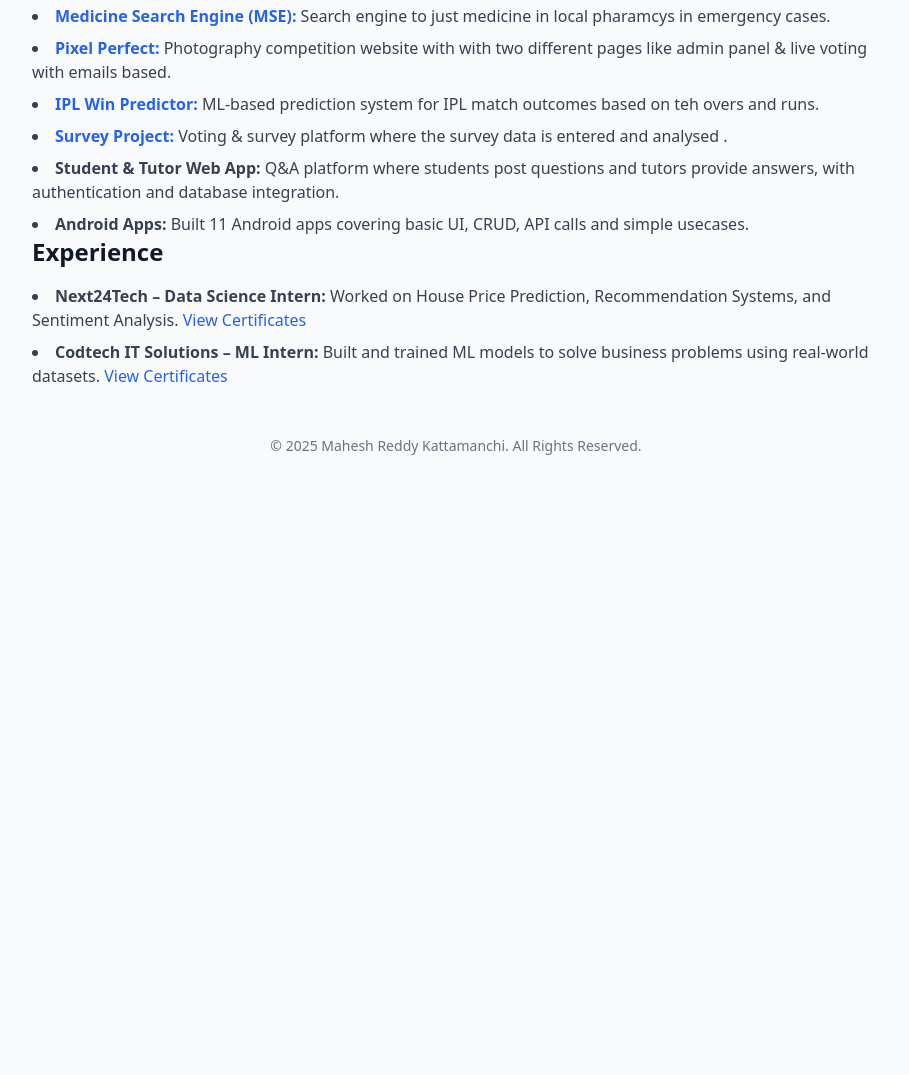
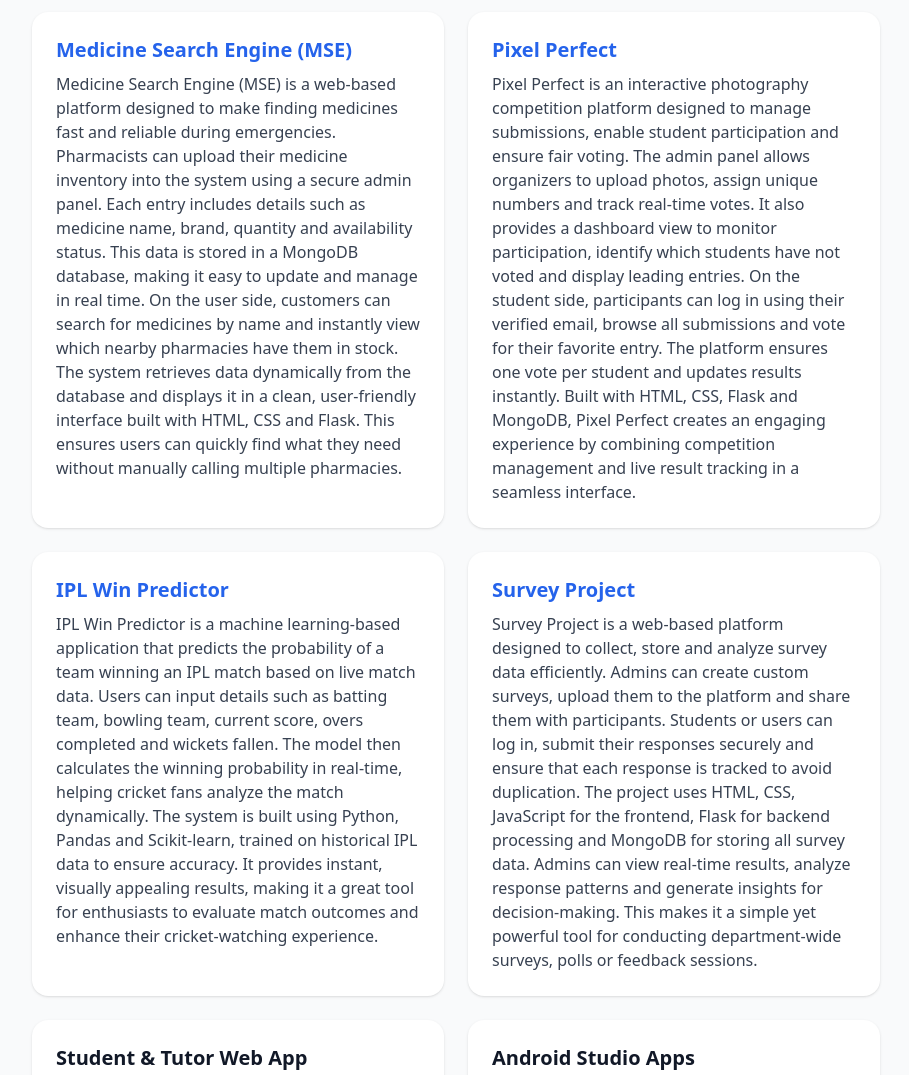
Before and after one commit to kmaheshreddie-tech/my-portfolio, a plain HTML site: page index.html in a window 1280 px wide. Shown: the part 1138-2213 px from the top of the page, without its empty margins (184-1093 px from the left). Before the commit the page ends 1618 px from the top, so only its background shows below. Drawn offline with nearby package versions, Linux system fonts and the light colour scheme.

Commit message:
Add files via upload

```diff
--- a/index.html
+++ b/index.html
@@ -57,7 +57,7 @@
 
   <p class="text-gray-700 leading-relaxed text-justify">
     I have successfully completed internships at <strong>Next24Tech</strong> (Data Science) and <strong>Codetech IT Solutions</strong> (Machine Learning),
-    where I worked on real-world projects involving data analytics, predictive modeling, and AI-based solutions.
+    where I worked on real-world projects involving data analytics, predictive modeling and AI-based solutions.
     My internship certificates and offer letters are available for verification.
   </p>
 </section>
@@ -87,23 +87,81 @@
     </section>
 
     <!-- Projects Section -->
-    <section id="projects">
-      <h2 class="text-2xl font-bold mb-4">Projects</h2>
-      <ul class="list-disc list-inside space-y-2 text-gray-700">
-        <li><a href="https://github.com/kmaheshreddie-tech/MSE.git" class="text-blue-600 hover:underline" target="_blank"><strong>Medicine Search Engine (MSE):</strong></a> Search engine to just medicine in local pharamcys in emergency cases.</li>
-        <li><a href="https://github.com/kmaheshreddie-tech/pixel-Perfect.git" class="text-blue-600 hover:underline" target="_blank"><strong>Pixel Perfect:</strong></a> Photography competition website with with two different pages like admin panel & live voting with emails based.</li>
-        <li><a href="https://github.com/kmaheshreddie-tech/IPL-win-predector-.git" class="text-blue-600 hover:underline" target="_blank"><strong>IPL Win Predictor:</strong></a> ML-based prediction system for IPL match outcomes based on teh overs and runs.</li>
-        <li><a href="https://github.com/kmaheshreddie-tech/Survey-project-.git" class="text-blue-600 hover:underline" target="_blank"><strong>Survey Project:</strong></a> Voting & survey platform where the survey data is entered and analysed .</li>
-        <li><strong>Student & Tutor Web App:</strong> Q&A platform where students post questions and tutors provide answers, with authentication and database integration.</li>
-        <li><strong>Android Apps:</strong> Built 11 Android apps covering basic UI, CRUD, API calls and simple usecases.</li>
-      </ul>
-    </section>
+<section id="projects" class="max-w-5xl mx-auto">
+  <h2 class="text-2xl font-bold mb-6 text-center">Projects</h2>
+
+  <div class="grid md:grid-cols-2 gap-6">
+    <!-- MSE Project -->
+    <div class="bg-white p-6 rounded-2xl shadow hover:shadow-lg transition">
+      <h3 class="text-xl font-semibold mb-2">
+        <a href="https://github.com/kmaheshreddie-tech/MSE.git" target="_blank" class="text-blue-600 hover:underline">Medicine Search Engine (MSE)</a>
+      </h3>
+      <p class="text-gray-700">
+       Medicine Search Engine (MSE) is a web-based platform designed to make finding medicines fast and reliable during emergencies. Pharmacists can upload their medicine inventory into the system using a secure admin panel. Each entry includes details such as medicine name, brand, quantity and availability status. This data is stored in a MongoDB database, making it easy to update and manage in real time.
+
+On the user side, customers can search for medicines by name and instantly view which nearby pharmacies have them in stock. The system retrieves data dynamically from the database and displays it in a clean, user-friendly interface built with HTML, CSS and Flask. This ensures users can quickly find what they need without manually calling multiple pharmacies.
+      </p>
+    </div>
+
+    <!-- Pixel Perfect -->
+    <div class="bg-white p-6 rounded-2xl shadow hover:shadow-lg transition">
+      <h3 class="text-xl font-semibold mb-2">
+        <a href="https://github.com/kmaheshreddie-tech/pixel-Perfect.git" target="_blank" class="text-blue-600 hover:underline">Pixel Perfect</a>
+      </h3>
+      <p class="text-gray-700">
+     Pixel Perfect is an interactive photography competition platform designed to manage submissions, enable student participation and ensure fair voting. The admin panel allows organizers to upload photos, assign unique numbers and track real-time votes. It also provides a dashboard view to monitor participation, identify which students have not voted and display leading entries.
+
+On the student side, participants can log in using their verified email, browse all submissions and vote for their favorite entry. The platform ensures one vote per student and updates results instantly. Built with HTML, CSS, Flask and MongoDB, Pixel Perfect creates an engaging experience by combining competition management and live result tracking in a seamless interface.
+      </p>
+    </div>
+
+    <!-- IPL Win Predictor -->
+    <div class="bg-white p-6 rounded-2xl shadow hover:shadow-lg transition">
+      <h3 class="text-xl font-semibold mb-2">
+        <a href="https://github.com/kmaheshreddie-tech/IPL-win-predector-.git" target="_blank" class="text-blue-600 hover:underline">IPL Win Predictor</a>
+      </h3>
+      <p class="text-gray-700">
+IPL Win Predictor is a machine learning-based application that predicts the probability of a team winning an IPL match based on live match data. Users can input details such as batting team, bowling team, current score, overs completed and wickets fallen. The model then calculates the winning probability in real-time, helping cricket fans analyze the match dynamically.
+
+The system is built using Python, Pandas and Scikit-learn, trained on historical IPL data to ensure accuracy. It provides instant, visually appealing results, making it a great tool for enthusiasts to evaluate match outcomes and enhance their cricket-watching experience.      </p>
+    </div>
+
+    <!-- Survey Project -->
+    <div class="bg-white p-6 rounded-2xl shadow hover:shadow-lg transition">
+      <h3 class="text-xl font-semibold mb-2">
+        <a href="https://github.com/kmaheshreddie-tech/Survey-project-.git" target="_blank" class="text-blue-600 hover:underline">Survey Project</a>
+      </h3>
+      <p class="text-gray-700">
+Survey Project is a web-based platform designed to collect, store and analyze survey data efficiently. Admins can create custom surveys, upload them to the platform and share them with participants. Students or users can log in, submit their responses securely and ensure that each response is tracked to avoid duplication.
+
+The project uses HTML, CSS, JavaScript for the frontend, Flask for backend processing and MongoDB for storing all survey data. Admins can view real-time results, analyze response patterns and generate insights for decision-making. This makes it a simple yet powerful tool for conducting department-wide surveys, polls or feedback sessions.      </p>
+    </div>
+
+    <!-- Student & Tutor Web App -->
+    <div class="bg-white p-6 rounded-2xl shadow hover:shadow-lg transition">
+      <h3 class="text-xl font-semibold mb-2">Student & Tutor Web App</h3>
+      <p class="text-gray-700">
+The Student and Tutor Web App is an interactive platform designed to seamlessly connect students with qualified tutors for personalized learning. Students can create profiles, browse tutors based on subjects or expertise and schedule sessions according to their convenience. The platform supports features like live video lessons, chat-based doubt solving and progress tracking, ensuring that learners receive a structured and engaging educational experience. Additionally, students can rate and provide feedback on tutors, helping maintain the quality of teaching and enabling informed choices for future learners.
+
+On the other side, tutors can create professional profiles highlighting their qualifications, areas of expertise and available time slots. They can manage their schedules, conduct live sessions and monitor student progress through analytics and performance reports. The app also integrates secure payment gateways, automated session reminders and learning resources, making it a comprehensive solution for both teaching and learning. By bridging the gap between students and educators, the platform promotes flexible, efficient and accessible education for everyone.      </p>
+    </div>
+
+    <!-- Android Apps -->
+    <div class="bg-white p-6 rounded-2xl shadow hover:shadow-lg transition">
+      <h3 class="text-xl font-semibold mb-2">Android Studio Apps</h3>
+      <p class="text-gray-700">
+I have developed a series of 11 Android applications, each focusing on different functionalities ranging from productivity tools to entertainment and utility apps. These projects allowed us to gain hands-on experience in Android development, including designing intuitive user interfaces, integrating APIs and implementing features like notifications, data storage and user authentication.
+
+Through these apps, we explored both frontend and backend development on mobile platforms, enhancing our understanding of Java/Kotlin, XML layouts and app lifecycle management. This extensive practice has strengthened our skills in building functional, user-friendly and scalable Android applications from concept to deployment.      </p>
+    </div>
+  </div>
+</section>
 
     <!-- Experience Section -->
     <section id="experience">
       <h2 class="text-2xl font-bold mb-4">Experience</h2>
       <ul class="list-disc list-inside space-y-2 text-gray-700">
-        <li><strong>Next24Tech – Data Science Intern:</strong> Worked on House Price Prediction, Recommendation Systems, and Sentiment Analysis.
+        <li><strong>Next24Tech – Data Science Intern:</strong> Worked on House Price Prediction, Recommendation Systems and Sentiment Analysis.
           <a href="https://github.com/kmaheshreddie-tech/Next24-intern-certificate-.git" target="_blank" class="text-blue-600 hover:underline">View Certificates</a>
         </li>
         <li><strong>Codtech IT Solutions – ML Intern:</strong> Built and trained ML models to solve business problems using real-world datasets.
```
